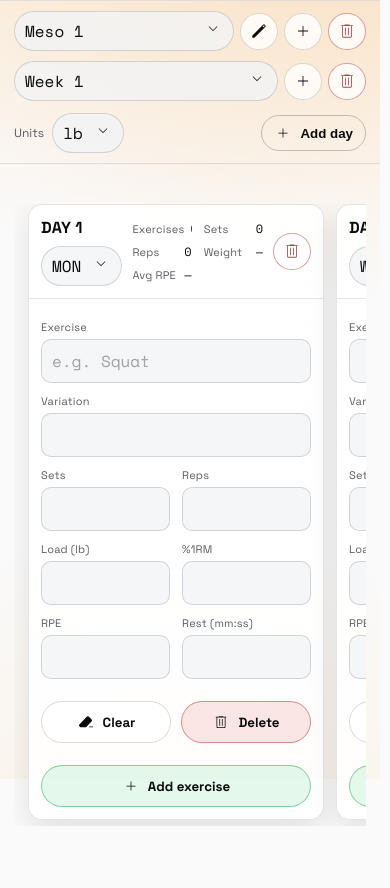
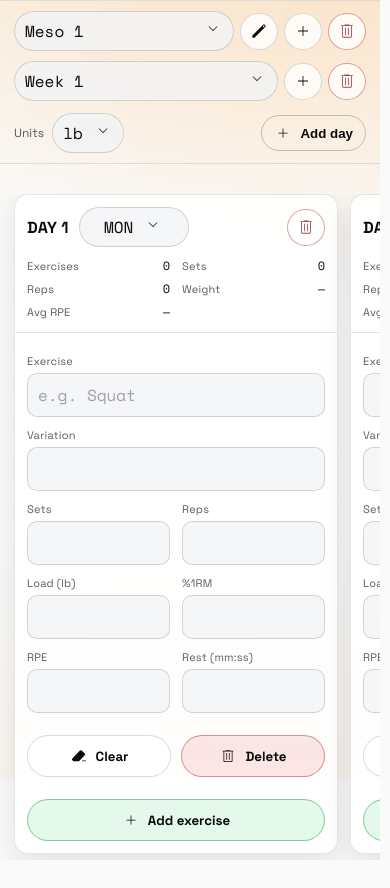
Before and after one commit to jameslcowan/itrain.ing, a plain HTML site: page index.html in a window 390 px wide. Shown: the part 65-953 px from the top of the page. Drawn offline with nearby package versions, Linux system fonts and the light colour scheme.

Commit message:
Improve responsive layout for day header and container
Refactored day header structure in app.js and updated related CSS classes for better alignment and responsiveness. Added media queries to adjust container and header paddings for mobile and tablet devices, ensuring consistent gutters and improved usability across screen sizes.

```diff
--- a/app.css
+++ b/app.css
@@ -163,6 +163,11 @@ input[type="checkbox"]{ accent-color: var(--accent); }
 .app{ padding-bottom:28px; }
 .container{ padding: 10px 14px 18px; max-width:1100px; margin:0 auto; }
 
+/* Mobile: full-bleed (no container padding) */
+@media (max-width: 720px){
+  .container{ padding: 0; }
+}
+
 .weekbar{
   border-bottom:1px solid var(--border);
   padding: 10px 0;
@@ -176,6 +181,13 @@ input[type="checkbox"]{ accent-color: var(--accent); }
   align-items:flex-start;
   justify-content:space-between;
   gap:12px;
+}
+
+/* Tablet: add light padding + align header/weekbar gutters */
+@media (min-width: 721px) and (max-width: 899px){
+  .container{ padding: .5rem; }
+  .topbar__inner{ padding: 0 .5rem; }
+  .weekbar__inner{ padding: 0 .5rem; }
 }
 .weekbar__left{ display:flex; align-items:center; gap:10px; min-width:0; flex: 1 1 auto; }
 .weekbar__right{ display:flex; align-items:center; gap:10px; justify-content:flex-end; flex: 0 0 auto; }
@@ -394,9 +406,10 @@ details.day > summary{
 }
 details.day > summary::-webkit-details-marker{ display:none; }
 .day__label{ font-weight:750; letter-spacing:.2px; white-space:nowrap; }
-.day__headerLeft{ display:flex; align-items:center; gap:10px; min-width:0; flex:1 1 auto; }
-.day__titleStack{ display:flex; align-items:center; gap:10px; }
-.day__headerRight{ display:flex; align-items:center; gap:10px; justify-content:flex-end; }
+.day__head{ display:flex; flex-direction:column; gap:10px; min-width:0; width:100%; }
+.day__headTop{ display:flex; align-items:center; justify-content:space-between; gap:10px; min-width:0; width:100%; }
+.day__titleLeft{ display:flex; align-items:center; gap:10px; min-width:0; }
+.day__headActions{ display:flex; align-items:center; justify-content:flex-end; gap:8px; flex:0 0 auto; }
 .dayDowDd{ width: 100px; }
 .dayDowDd .dd__btn{ justify-content:center; }
 .dayDowDd .dd__label{ text-align:center; }
@@ -414,8 +427,9 @@ details.day > summary::-webkit-details-marker{ display:none; }
 .day__summaryVal{ font-size:12px; font-family: var(--mono); min-width:0; }
 
 @media (max-width: 520px){
-  .day__titleStack{ flex-direction:column; align-items:flex-start; gap:8px; }
-  .dayDowDd{ width: 100%; max-width: 220px; }
+  /* Keep DAY + dropdown on one row (don’t stack) */
+  .day__titleLeft{ flex-direction:row; align-items:center; gap:10px; }
+  .dayDowDd{ width: 110px; max-width: none; }
 }
 
 /* Prevent snap-scroll reflow jitter: avoid flex-wrap line breaking on mobile */
--- a/app.js
+++ b/app.js
@@ -878,15 +878,15 @@
     );
 
     const summary = el("summary", {}, [
-      el("div", { class: "day__headerLeft" }, [
-        el("div", { class: "day__titleStack" }, [
-          el("div", { class: "day__label", text: `DAY ${di + 1}` }),
-          dowDd,
+      el("div", { class: "day__head" }, [
+        el("div", { class: "day__headTop" }, [
+          el("div", { class: "day__titleLeft" }, [
+            el("div", { class: "day__label", text: `DAY ${di + 1}` }),
+            dowDd,
+          ]),
+          el("div", { class: "day__headActions" }, [deleteDayBtn]),
         ]),
         summaryEl,
-      ]),
-      el("div", { class: "day__headerRight" }, [
-        deleteDayBtn,
       ]),
     ]);
 
```
